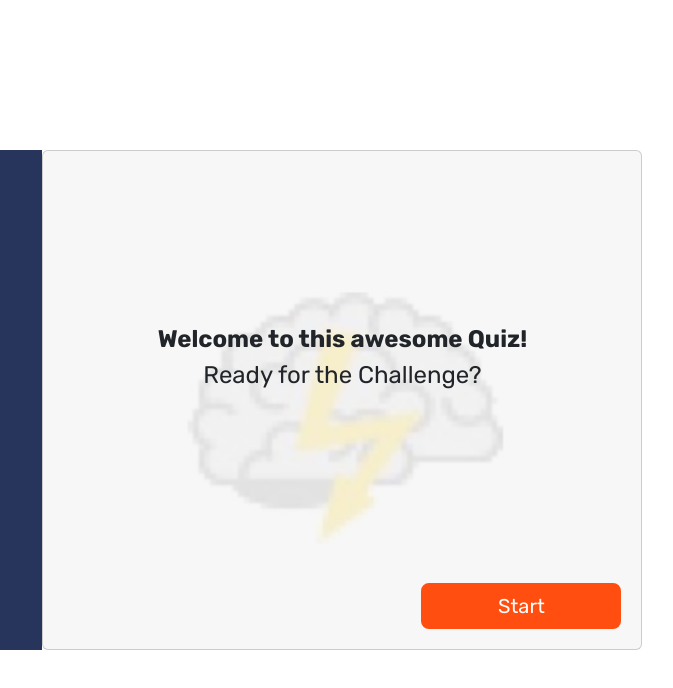
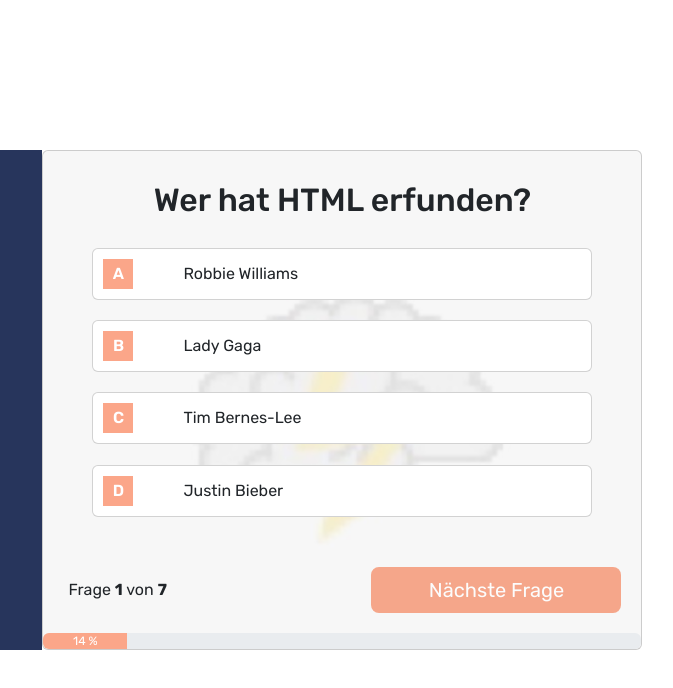
Before and after one commit to Jan-Moller/QuizAPP, a plain HTML site: page index.html in a window 1280 px wide. Both pictures are taken after a click on the button "Start". Shown: the full height of the page, 399-1072 px from the left. Drawn offline with nearby package versions, Linux system fonts and the light colour scheme.

Commit message:
show question cards

```diff
--- a/index.html
+++ b/index.html
@@ -35,14 +35,57 @@
                 </div>
             </nav>
 
-            <div class="card">
+            <div class="card bg-screen-card" id="start-screen">
                 <div class="card-body">
-                    <p class="card-text">
+                    <p class="card-text start-screen-font">
                         <b>Welcome to this awesome Quiz!</b>
                         <br>Ready for the Challenge?
                     </p>
                 </div>
-                <div class="btn-position-start-screen"><button type="button" class="btn btn-primary btn-lg">Start</button></div>
+                <div class="btn-position-start-screen">
+                    <button onclick="init()" type="button" class="btn btn-primary btn-lg">Start</button>
+                </div>
+            </div>
+
+            <div class="card bg-screen-card" id="question-container" style="display: none">
+                <div class="card-body card-body_answers">
+
+                    <h2 id="question">Frage</h2>
+                    <div class="card width-500 pointer">
+                        <div class="card-body answer-container" onclick="checkAnswer('answer_1')">
+                            <div class="question-number">A</div>
+                            <div id="answer_1">Antwort</div>
+                        </div>
+                    </div>
+                    <div class="card width-500 pointer">
+                        <div class="card-body answer-container" onclick="checkAnswer('answer_2')">
+                            <div class="question-number">B</div>
+                            <div id="answer_2">Antwort</div>
+                        </div>
+                    </div>
+                    <div class="card width-500 pointer">
+                        <div class="card-body answer-container" onclick="checkAnswer('answer_3')">
+                            <div class="question-number">C</div>
+                            <div id="answer_3">Antwort</div>
+                        </div>
+                    </div>
+                    <div class="card width-500 pointer">
+                        <div class="card-body answer-container" onclick="checkAnswer('answer_4')">
+                            <div class="question-number">D</div>
+                            <div id="answer_4">Antwort</div>
+                        </div>
+                    </div>
+                </div>
+                <div class="btn-position-start-screen">
+                    <span>Frage <b id="current_question_number">X</b> von <b id="total_question_number">X </b></span>
+                    <button type="button" class="btn btn-primary btn-lg btn-next" onclick="showQuestions()"
+                        id="next-btn" disabled>Nächste Frage</button>
+                    <button type="button" class="btn btn-primary btn-lg btn-next" onclick="" id="final-btn"
+                        style="display: none;" disabled>Dein Ergebnis</button>
+                </div>
+                <div class="progress" role="progressbar" aria-label="Example with label" aria-valuenow="25" aria-valuemin="0" aria-valuemax="100">
+                    <div class="progress-bar" style="width: 25%" id="pg-bar">25%</div>
+                  </div>
             </div>
         </div>
     </div>
--- a/script.js
+++ b/script.js
@@ -0,0 +1,135 @@
+let questions = [
+    {
+        "question": "Wer hat HTML erfunden?",
+        "answer_1": "Robbie Williams",
+        "answer_2": "Lady Gaga",
+        "answer_3": "Tim Bernes-Lee",
+        "answer_4": "Justin Bieber",
+        "right_answer": 3
+    },
+    {
+        "question": "Was ist die Hauptstadt von Frankreich?",
+        "answer_1": "Paris",
+        "answer_2": "Madrid",
+        "answer_3": "Berlin",
+        "answer_4": "Rom",
+        "right_answer": 1
+    },
+    {
+        "question": "Welches Element hat das chemische Symbol 'O'?",
+        "answer_1": "Gold",
+        "answer_2": "Osmium",
+        "answer_3": "Zink",
+        "answer_4": "Oxygen",
+        "right_answer": 4
+    },
+    {
+        "question": "Wie viele Kontinente gibt es auf der Erde?",
+        "answer_1": "7",
+        "answer_2": "6",
+        "answer_3": "5",
+        "answer_4": "8",
+        "right_answer": 1
+    },
+    {
+        "question": "Welches ist das größte Tier der Welt?",
+        "answer_1": "Elefant",
+        "answer_2": "Blauwal",
+        "answer_3": "Giraffe",
+        "answer_4": "Nashorn",
+        "right_answer": 2
+    },
+    {
+        "question": "Welche Programmiersprache wird häufig für Webentwicklung verwendet?",
+        "answer_1": "Python",
+        "answer_2": "JavaScript",
+        "answer_3": "C++",
+        "answer_4": "Java",
+        "right_answer": 2
+    },
+    {
+        "question": "Welcher Planet ist der größte im Sonnensystem?",
+        "answer_1": "Mars",
+        "answer_2": "Venus",
+        "answer_3": "Jupiter",
+        "answer_4": "Saturn",
+        "right_answer": 3
+    }
+];
+
+let current_question = 0;
+let points = 0;
+
+function init() {
+    document.getElementById('question-container').style = '';
+    document.getElementById('start-screen').style = 'display: none';
+    showQuestions();
+}
+
+function showQuestions() {
+    let question = questions[current_question];
+    let percent = Math.round(((current_question + 1) / questions.length) * 100);
+
+    if (current_question == questions.length - 1) {
+        document.getElementById('final-btn').disabled = true;
+        document.getElementById('next-btn').style = 'display: none';
+        document.getElementById('final-btn').style = '';
+    }
+    document.getElementById('next-btn').disabled = true;
+    resetAnswers();
+
+    document.getElementById('question').innerHTML = question['question'];
+    document.getElementById('answer_1').innerHTML = question['answer_1'];
+    document.getElementById('answer_2').innerHTML = question['answer_2'];
+    document.getElementById('answer_3').innerHTML = question['answer_3'];
+    document.getElementById('answer_4').innerHTML = question['answer_4'];
+
+    document.getElementById('current_question_number').innerHTML = current_question + 1;
+    document.getElementById('total_question_number').innerHTML = questions.length;
+    document.getElementById('pg-bar').innerHTML = `${percent} %`;
+    document.getElementById('pg-bar').style = `width: ${percent}%`;
+
+}
+
+function checkAnswer(selected_answer) {
+    let question = questions[current_question];
+    let correct_answer = `answer_${question['right_answer']}`
+
+    if (selected_answer == correct_answer) {
+        document.getElementById(selected_answer).parentNode.classList.add('bg-success-subtle');
+        document.getElementById(selected_answer).previousElementSibling.classList.add('bg-success');
+        points++;
+    }
+    else {
+        document.getElementById(correct_answer).parentNode.classList.add('bg-success-subtle');
+        document.getElementById(correct_answer).previousElementSibling.classList.add('bg-success');
+        document.getElementById(selected_answer).parentNode.classList.add('bg-danger-subtle');
+        document.getElementById(selected_answer).previousElementSibling.classList.add('bg-danger');
+    }
+    current_question++
+    document.getElementById('next-btn').disabled = false;
+    document.getElementById('final-btn').disabled = false;
+}
+
+
+function resetAnswers() {
+    document.getElementById('answer_1').parentNode.classList.remove('bg-success-subtle')
+    document.getElementById('answer_2').parentNode.classList.remove('bg-success-subtle')
+    document.getElementById('answer_3').parentNode.classList.remove('bg-success-subtle')
+    document.getElementById('answer_4').parentNode.classList.remove('bg-success-subtle')
+
+    document.getElementById('answer_1').parentNode.classList.remove('bg-danger-subtle')
+    document.getElementById('answer_2').parentNode.classList.remove('bg-danger-subtle')
+    document.getElementById('answer_3').parentNode.classList.remove('bg-danger-subtle')
+    document.getElementById('answer_4').parentNode.classList.remove('bg-danger-subtle')
+
+    document.getElementById('answer_1').previousElementSibling.classList.remove('bg-danger');
+    document.getElementById('answer_2').previousElementSibling.classList.remove('bg-danger');
+    document.getElementById('answer_3').previousElementSibling.classList.remove('bg-danger');
+    document.getElementById('answer_4').previousElementSibling.classList.remove('bg-danger');
+
+    document.getElementById('answer_1').previousElementSibling.classList.remove('bg-success');
+    document.getElementById('answer_2').previousElementSibling.classList.remove('bg-success');
+    document.getElementById('answer_3').previousElementSibling.classList.remove('bg-success');
+    document.getElementById('answer_4').previousElementSibling.classList.remove('bg-success');
+}
--- a/style.css
+++ b/style.css
@@ -2,7 +2,17 @@ body {
     font-family: "Rubik", sans-serif !important;
 }
 
-/*font-family: "PT Sans", sans-serif;*/
+.pointer {
+    cursor: pointer;
+}
+
+.d-none {
+    display: none;
+}
+
+.width-500 {
+    width: 500px;
+}
 
 .content_container {
     display: flex;
@@ -18,17 +28,29 @@ body {
 
 }
 
-.card {
+.start-screen-font {
+    font-family: "PT Sans", sans-serif;
+    font-size: 28px !important;
+}
+
+.bg-screen-card {
     width: 600px !important;
     background-image: url('img/brainbg.jpg');
     background-position: center
 }
 
 .card-body {
-    background-color: rgba(255, 255, 255, 0) !important;
+    background-color: rgba(255, 255, 255, 0);
     display: flex;
     justify-content: center;
     align-items: center;
+    padding: 10px;
+}
+
+.card-body_answers {
+    display: flex;
+    flex-direction: column !important;
+    justify-content: space-evenly;
 }
 
 .card-text {
@@ -47,7 +69,7 @@ body {
 
 .navbar-brand {
     color: white !important;
-    font-weight: 400!important;
+    font-weight: 400 !important;
 }
 
 .container-fluid {
@@ -60,15 +82,53 @@ body {
 }
 
 .btn {
-    width: 200px;
+    width: 250px;
     border: none;
     margin: 20px;
 }
+
+.btn:hover {
+    background-color: #f57c50;
+}
+
+.btn:disabled {
+    background-color: #f57c50;
+}
+
 .btn-primary {
     background-color: #FF4E10;
 }
 
 .btn-position-start-screen {
     display: flex;
-    justify-content: flex-end;
+    justify-content: space-between;
+    align-items: center;
+    margin-left: 25px;
 }
+
+.btn-next {
+    display: flex;
+    justify-content: center;
+}
+
+.answer-container {
+    display: flex;
+    justify-content: flex-start;
+    align-items: center;
+}
+
+.question-number {
+    background-color: #fba689;
+    color: white;
+    font-weight: 600;
+    height: 30px;
+    width: 30px;
+    margin-right: 50px;
+    display: flex;
+    justify-content: center;
+    align-items: center;
+}
+
+.progress-bar {
+    background-color: #fba689;
+}
```
